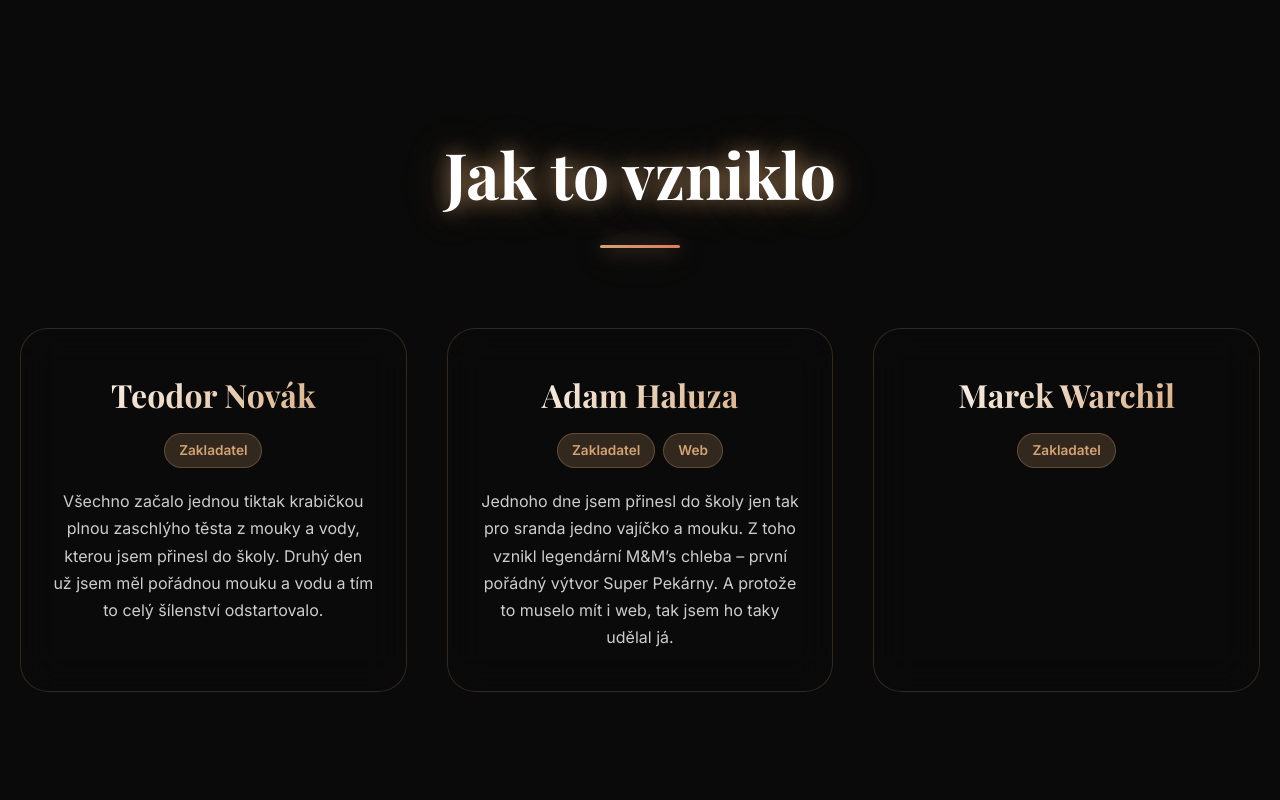
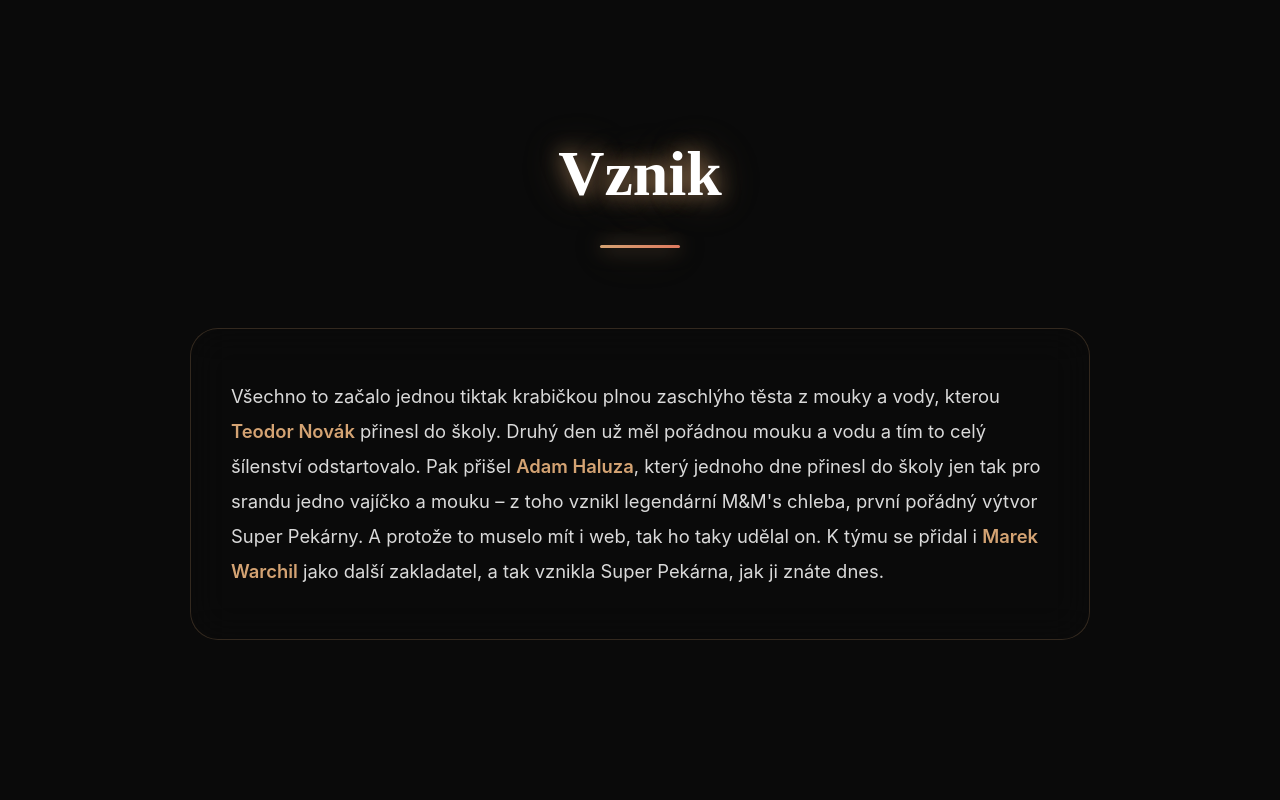
Before and after one commit to ianhigy/pekarna, a plain HTML site: page beta.html in a window 1280 px wide. Shown: the part 1600-2400 px from the top of the page. Drawn offline with nearby package versions, Linux system fonts and the light colour scheme.

Commit message:
Update beta.html

```diff
--- a/beta.html
+++ b/beta.html
@@ -4,9 +4,9 @@
   <meta charset="UTF-8">
   <meta name="viewport" content="width=device-width, initial-scale=1.0">
   <title>Super Pekárna</title>
-  <link rel="preconnect" href="https://fonts.googleapis.com">
-  <link rel="preconnect" href="https://fonts.gstatic.com" crossorigin>
-  <link href="https://fonts.googleapis.com/css2?family=Playfair+Display:wght@700;900&family=Inter:wght@400;500;600;700&display=swap" rel="stylesheet">
+  <link rel="preconnect" href__="https://fonts.googleapis.com">
+  <link rel="preconnect" href__="https://fonts.gstatic.com" crossorigin>
+  <link href__="https://fonts.googleapis.com/css2?family=Playfair+Display:wght@700;900&family=Inter:wght@400;500;600;700&display=swap" rel="stylesheet">
   <script src="https://unpkg.com/lucide@latest"></script>
   <style>
     :root {
@@ -543,73 +543,35 @@
       animation: float-particle 15s ease-in-out infinite;
     }
     .story-section { padding: 120px 20px; }
-    .story-grid {
-      display: grid;
-      grid-template-columns: repeat(auto-fit, minmax(320px, 1fr));
-      gap: 40px;
-      max-width: 1400px;
+    .story-content {
+      max-width: 900px;
       margin: 80px auto 0;
-    }
-    .founder-card {
       background: rgba(10, 10, 10, 0.7);
       backdrop-filter: blur(20px);
       border-radius: 28px;
-      overflow: hidden;
+      padding: 50px 40px;
       border: 1px solid rgba(212, 163, 115, 0.2);
       transition: all 0.4s ease;
-      position: relative;
-      padding: 40px 32px;
-      text-align: center;
     }
-    body.light-mode .founder-card {
+    body.light-mode .story-content {
       background: rgba(255, 255, 255, 0.85);
       border: 1px solid rgba(212, 163, 115, 0.3);
     }
-    .founder-card:hover {
-      transform: translateY(-16px);
+    .story-content:hover {
+      transform: translateY(-8px);
       box-shadow: 0 24px 64px rgba(212, 163, 115, 0.3);
       border-color: rgba(212, 163, 115, 0.6);
     }
-    .founder-content { color: white; }
-    body.light-mode .founder-content { color: var(--dark); }
-    .founder-name {
-      font-family: 'Playfair Display', serif;
-      font-size: 2rem;
-      margin-bottom: 12px;
-      background: linear-gradient(135deg, #fff, var(--primary));
-      -webkit-background-clip: text;
-      -webkit-text-fill-color: transparent;
-      background-clip: text;
+    .story-text {
+      font-size: 1.15rem;
+      line-height: 1.9;
+      color: rgba(255, 255, 255, 0.85);
     }
-    body.light-mode .founder-name {
-      background: linear-gradient(135deg, var(--dark), var(--primary));
-      -webkit-background-clip: text;
-      -webkit-text-fill-color: transparent;
+    body.light-mode .story-text { color: rgba(0, 0, 0, 0.8); }
+    .story-text strong {
+      color: var(--primary);
+      font-weight: 600;
     }
-    .founder-tags {
-      display: flex;
-      flex-wrap: wrap;
-      gap: 8px;
-      justify-content: center;
-      margin-bottom: 20px;
-    }
-    .tag {
-      background: rgba(212, 163, 115, 0.2);
-      color: var(--primary);
-      padding: 6px 14px;
-      border-radius: 50px;
-      font-size: 0.85rem;
-      font-weight: 600;
-      border: 1px solid rgba(212, 163, 115, 0.3);
-    }
-    body.light-mode .tag { background: rgba(212, 163, 115, 0.1); }
-    .founder-story {
-      font-size: 1rem;
-      line-height: 1.7;
-      color: rgba(255, 255, 255, 0.8);
-      margin-top: 16px;
-    }
-    body.light-mode .founder-story { color: rgba(0, 0, 0, 0.75); }
     @keyframes fall { to { transform: translateY(100vh) rotate(360deg); } }
     @keyframes float { 0%, 100% { transform: translateX(-50%) translateY(0); } 50% { transform: translateX(-50%) translateY(-10px); } }
     @keyframes pulse-glow { 0%, 100% { filter: drop-shadow(0 0 20px rgba(212, 163, 115, 0.5)); } 50% { filter: drop-shadow(0 0 30px rgba(212, 163, 115, 0.8)); } }
@@ -649,6 +611,8 @@
       .nav-menu { padding: 12px 16px; }
       .hero { height: 100svh; }
       .hero-transition { height: 40vh; }
+      .story-content { padding: 30px 24px; }
+      .story-text { font-size: 1rem; }
     }
     @media (prefers-reduced-motion: reduce) {
       *, *::before, *::after {
@@ -663,11 +627,11 @@
 <body>
   <div class="cyber-grid"></div>
   <nav class="nav-menu">
-    <a href="#" class="nav-logo">Super Pekárna</a>
+    <a href__="#" class="nav-logo">Super Pekárna</a>
     <div class="nav-center" id="navCenter">
       <div class="nav-links">
         <a onclick="scrollToSection('ideas'); closeMobileMenu();">Nápady</a>
-        <a onclick="scrollToSection('story'); closeMobileMenu();">Jak to vzniklo</a>
+        <a onclick="scrollToSection('story'); closeMobileMenu();">Vznik</a>
         <a onclick="scrollToSection('products'); closeMobileMenu();">Protokol</a>
       </div>
     </div>
@@ -709,35 +673,11 @@
     </div>
   </section>
   <section class="story-section" id="story">
-    <h2 class="section-title">Jak to vzniklo</h2>
-    <div class="story-grid">
-      <div class="founder-card">
-        <div class="founder-content">
-          <h3 class="founder-name">Teodor Novák</h3>
-          <div class="founder-tags"><span class="tag">Zakladatel</span></div>
-          <p class="founder-story">
-            Všechno začalo jednou tiktak krabičkou plnou zaschlýho těsta z mouky a vody, kterou jsem přinesl do školy. Druhý den už jsem měl pořádnou mouku a vodu a tím to celý šílenství odstartovalo.
-          </p>
-        </div>
-      </div>
-      <div class="founder-card">
-        <div class="founder-content">
-          <h3 class="founder-name">Adam Haluza</h3>
-          <div class="founder-tags">
-            <span class="tag">Zakladatel</span>
-            <span class="tag">Web</span>
-          </div>
-          <p class="founder-story">
-            Jednoho dne jsem přinesl do školy jen tak pro sranda jedno vajíčko a mouku. Z toho vznikl legendární M&M’s chleba – první pořádný výtvor Super Pekárny. A protože to muselo mít i web, tak jsem ho taky udělal já.
-          </p>
-        </div>
-      </div>
-      <div class="founder-card">
-        <div class="founder-content">
-          <h3 class="founder-name">Marek Warchil</h3>
-          <div class="founder-tags"><span class="tag">Zakladatel</span></div>
-        </div>
-      </div>
+    <h2 class="section-title">Vznik</h2>
+    <div class="story-content">
+      <p class="story-text">
+        Všechno to začalo jednou tiktak krabičkou plnou zaschlýho těsta z mouky a vody, kterou <strong>Teodor Novák</strong> přinesl do školy. Druhý den už měl pořádnou mouku a vodu a tím to celý šílenství odstartovalo. Pak přišel <strong>Adam Haluza</strong>, který jednoho dne přinesl do školy jen tak pro srandu jedno vajíčko a mouku – z toho vznikl legendární M&M's chleba, první pořádný výtvor Super Pekárny. A protože to muselo mít i web, tak ho taky udělal on. K týmu se přidal i <strong>Marek Warchil</strong> jako další zakladatel, a tak vznikla Super Pekárna, jak ji znáte dnes.
+      </p>
     </div>
   </section>
   <section id="products">
```
